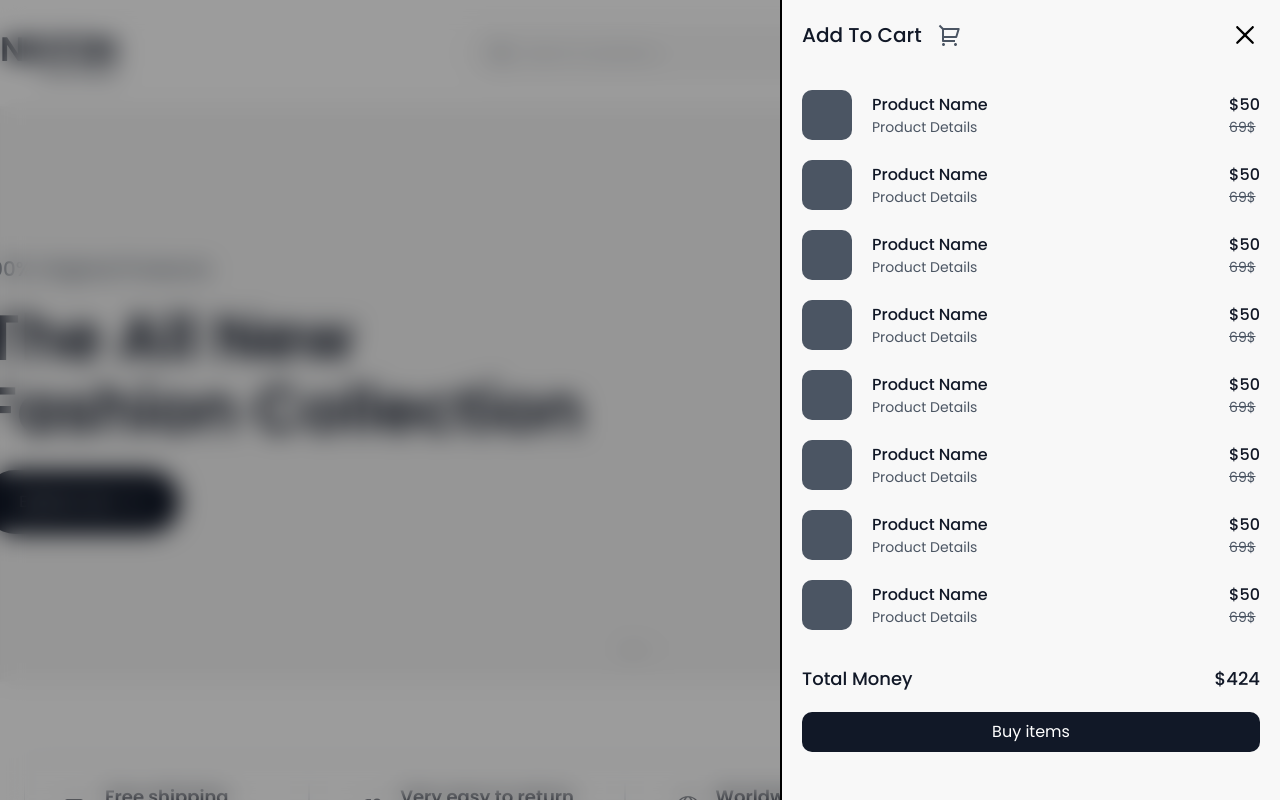
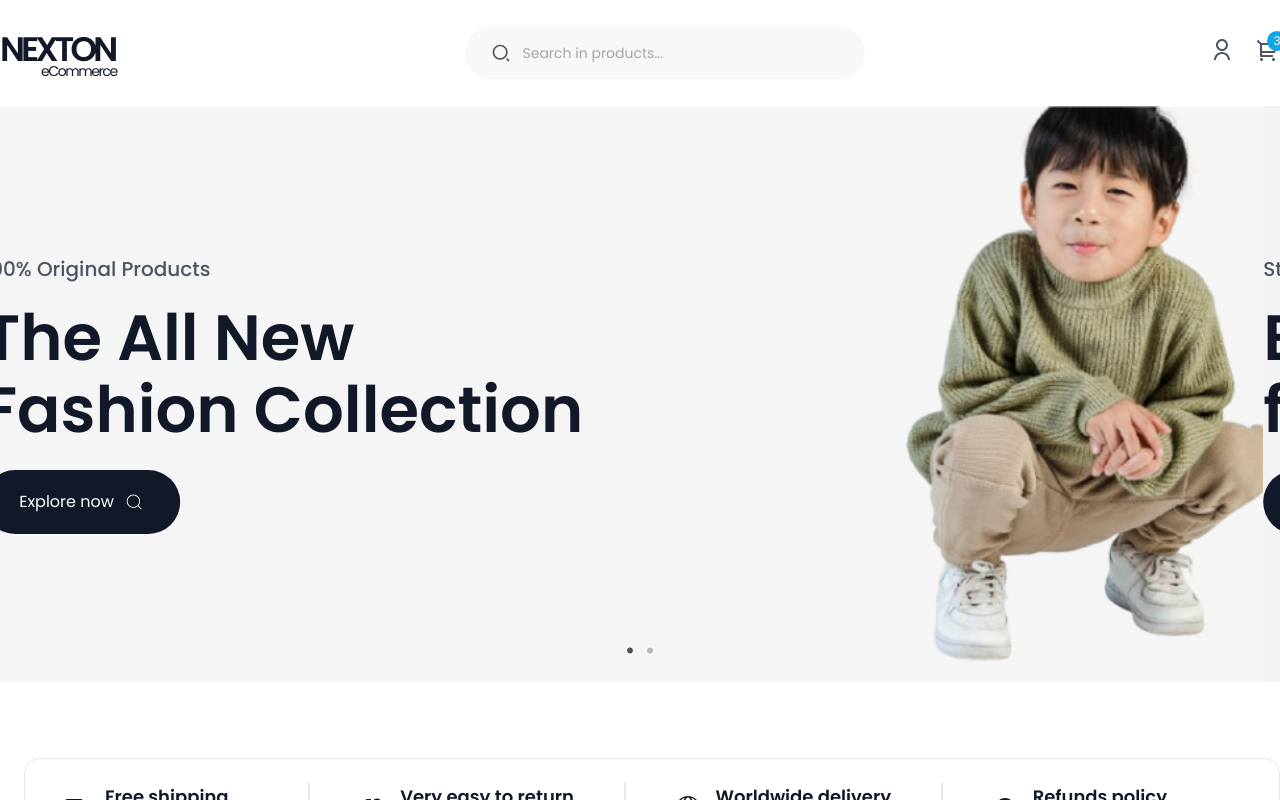
Before and after one commit to Munna-Scriptz/Nexton-E-Commerce, a React (Vite) app: page / in a window 1280 px wide. Shown: the top 800 px of the page. Built offline with nearby package versions, Linux system fonts and the light colour scheme.

Commit message:
Add to cart Menu completed

```diff
--- a/src/components/AddToCart.jsx
+++ b/src/components/AddToCart.jsx
@@ -3,7 +3,7 @@ import { RxCross2 } from "react-icons/rx";
 import { RiShoppingCart2Line } from "react-icons/ri";
 import { Link } from 'react-router';
 
-export const AddToCart = () => {
+export const AddToCart = ({Cross}) => {
   return (
     <>
         <section id='Add-To-Cart' className='h-full bg-[#f8f8f8] w-[500px] p-5 border-l-2'>
@@ -11,7 +11,7 @@ export const AddToCart = () => {
             <div className='flex items-center justify-between mb-10'>
                 <h2 className='font-medium text-[20px] text-second flex items-center gap-4'>Add To Cart <RiShoppingCart2Line className='text-[24px] text-Primary'/>
                 </h2>
-                <div className='cursor-pointer'><RxCross2 className='text-3xl'/></div>
+                <div className='cursor-pointer'>{Cross}</div>
             </div>
             {/* ------Add items */}
             <div className='h-[72%] overflow-y-scroll'>
--- a/src/components/Navbar.jsx
+++ b/src/components/Navbar.jsx
@@ -12,7 +12,8 @@ import { AddToCart } from './AddToCart';
 const Navbar = () => {
 
   const [value , setValue] = useState('true')
-  console.log(value)
+  const [cart , setCart] = useState('true')
+  console.log(cart)
 
   return (
     <div>
@@ -31,7 +32,7 @@ const Navbar = () => {
           {/* ------Nav Icons------ */}
           <div>
             <button onClick={()=>(setValue(!value))}><RiUserLine className='text-[24px] text-Primary mr-[22px] cursor-pointer'/></button>
-            <button className='relative cursor-pointer'>
+            <button onClick={()=>setCart(!cart)} className='relative cursor-pointer'>
               <RiShoppingCart2Line className='text-[24px] text-Primary'/>
               <div className='absolute right-[-7px] top-[-7px] bg-[#0EA5E9] h-[20px] w-[20px] flex items-center justify-center rounded-full text-[#fff] text-[12px]'>3</div>
             </button>
@@ -50,8 +51,8 @@ const Navbar = () => {
       </section>
 
       {/* -----Add To Cart----- */}
-        <section className='fixed top-0 z-50 h-full w-full backdrop-blur-md bg-[#00000063] duration-[.3s] right-0 flex justify-end'>
-          <AddToCart/>
+        <section className={`fixed top-0 z-50 h-full w-full backdrop-blur-md bg-[#00000063] duration-[.3s] right-0 flex justify-end ${cart? 'hidden' : 'visible'}`}>
+          <AddToCart Cross={<RxCross2 onClick={()=>setCart(!cart)} className='text-3xl'/>}/>
         </section>
     </div>
   )
```
